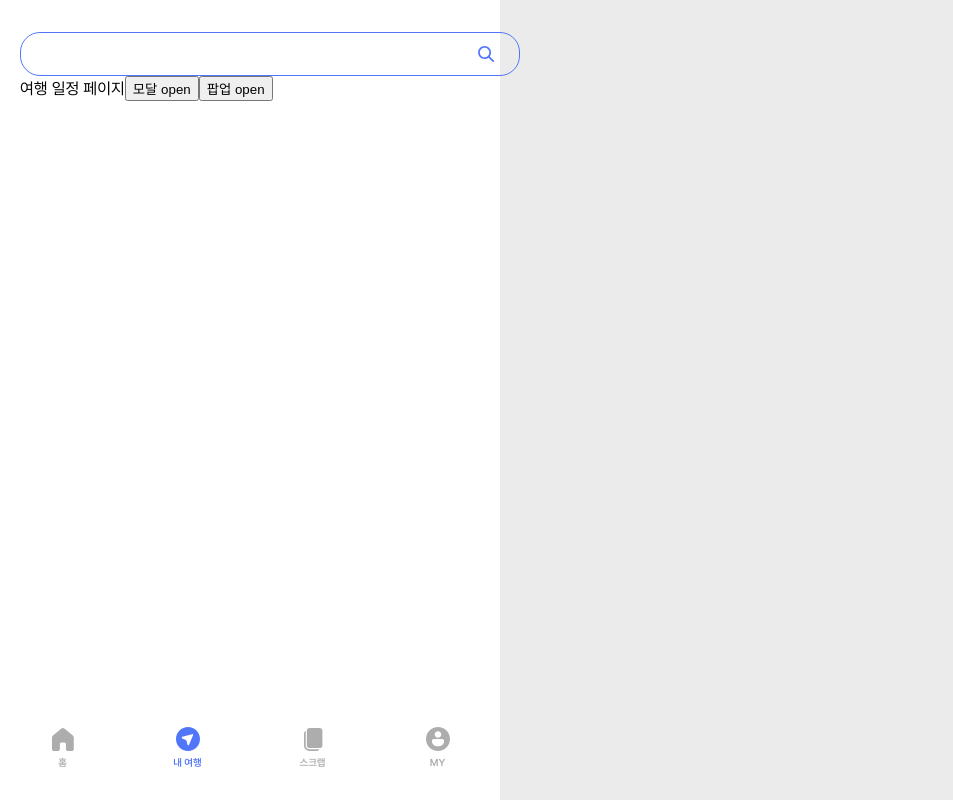
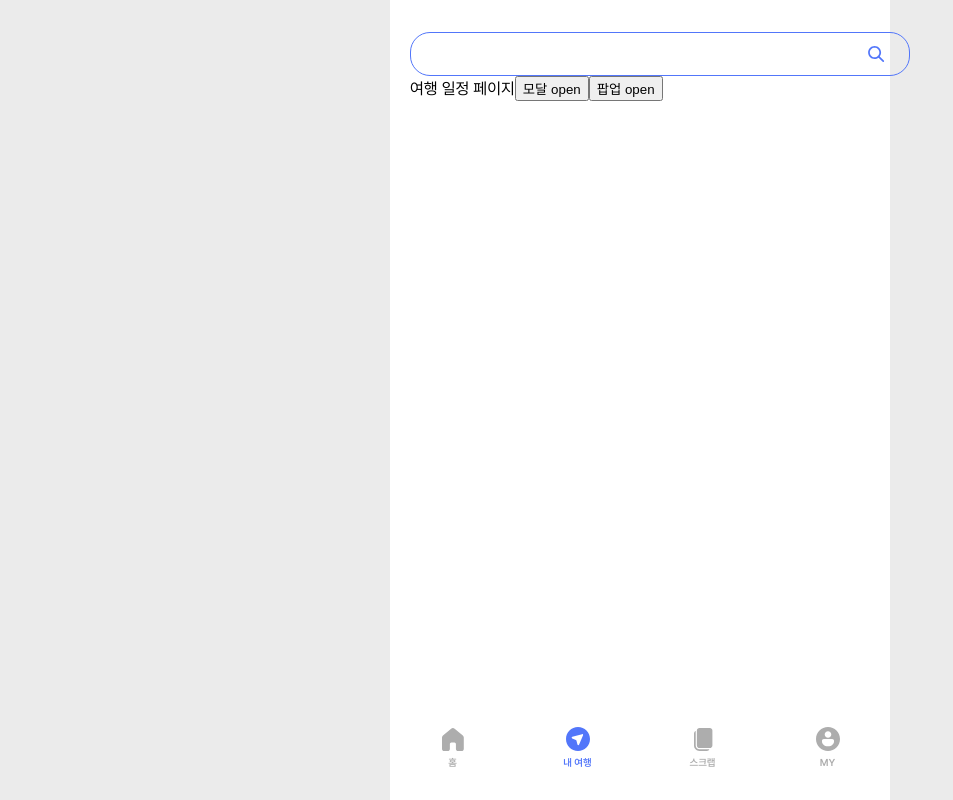
Before and after one commit to SugarSyrup/gabozago_FE, a React (Vite) app: page /test in a window 1280 px wide. Shown: the whole page, without its empty margins (0-953 px from the left). Built offline with nearby package versions, Linux system fonts and the light colour scheme.

Commit message:
fix(#1): 메인 콘텐츠 영역 중앙정렬 안되는 문제 해결

```diff
--- a/src/styles/common/PageTemplate.style.ts
+++ b/src/styles/common/PageTemplate.style.ts
@@ -1,11 +1,15 @@
 import styled from "styled-components";
 
 export const Container = styled.div`
+  position: fixed;
+  left: 0;
+  right: 0;
+  top: 0;
+  bottom: 0;
   margin: auto;
   max-width: 500px;
   width: 100%;
   height: 100vh;
-  position: fixed;
   background-color: ${({ theme }) => theme.white};
 `;
 
```
